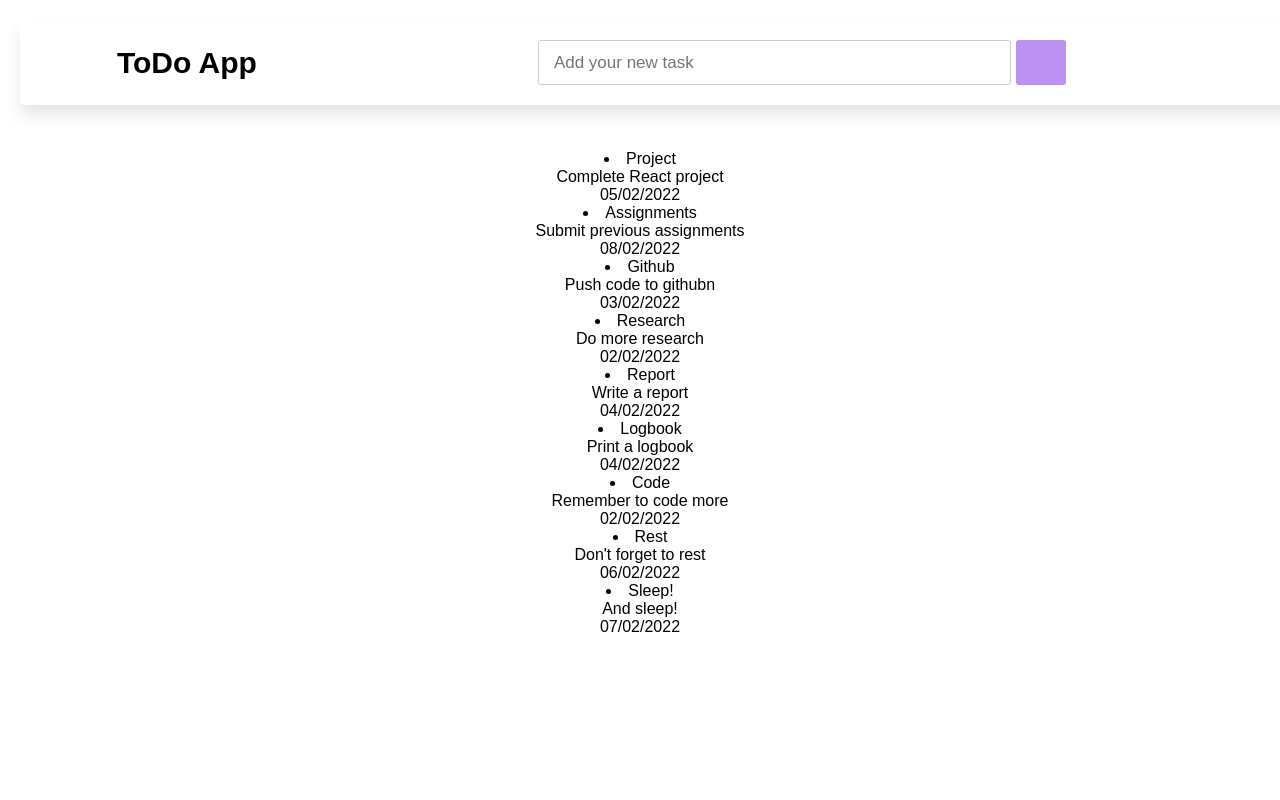
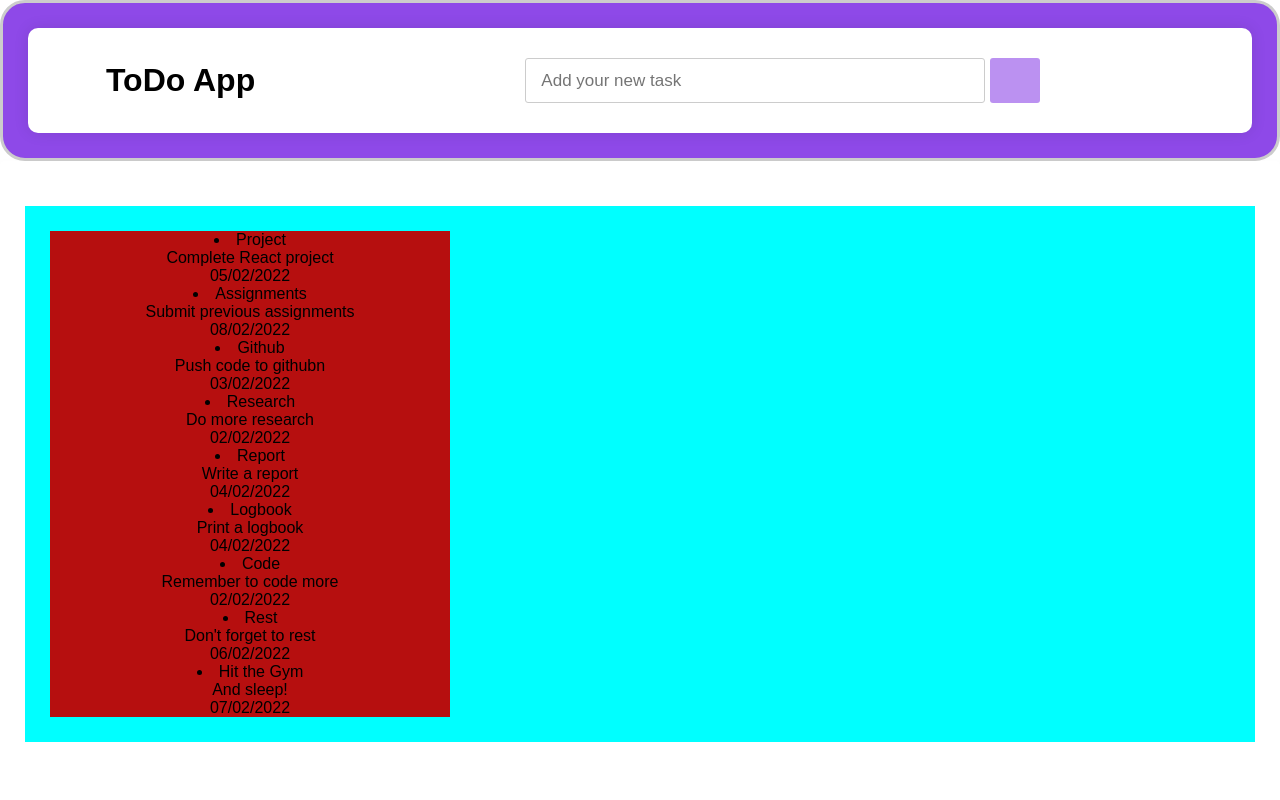
Before and after one commit to samuelkungu/todo-app, a React (Create React App) app: page / in a window 1280 px wide. Shown: the top 800 px of the page. Built offline with nearby package versions, Linux system fonts and the light colour scheme.

Commit message:
Recent Updates

```diff
--- a/src/App.js
+++ b/src/App.js
@@ -1,12 +1,15 @@
 import './App.css';
-import Home from './Components/Home/Home';
-import Taskslist from './Components/Taskslist/Taskslist';
+import './Components/Home.css';
+import ListTasks from './Components/ListTasks';
+import NavBar from './Components/NavBar';
 
 
 function App() {
   return (
     <div className="App">
-     <Taskslist />
+     <NavBar />
+
+     <ListTasks />
 
     </div>
   );
--- a/src/Components/Home/Home.css
+++ b/src/Components/Home.css
@@ -4,61 +4,58 @@
     box-sizing: border-box;
     font-family: sans-serif;
 }
-.header{
+
+.navbar {
+  background-color: #8E49E8;
+  border: 3px solid #ccc;
+  height: 90%;
+  outline: none;
+  border-radius: 25px;
+}
+
+.navbar-header{
   display: flex;
   justify-content: center;
   align-items: center;
+  height: 80%;
+  padding: 10px;
+  margin: 25px;
+  border-radius: 10px;
+  background-color: white;
+  box-shadow: 0px 0px 15px rgba(0,0,0,0.1);
+
+}
+
+.navbar h1{
+width: 30%;
+border-radius: 10px;
+padding: 20px;
+}
+.tasklist{
+  display: flex;
+  justify-content: center;
+  flex-wrap: wrap;
+  flex-direction: column;
   width: 100%;
-  margin: 20px;
-  height: 85px;
+  margin: 20px auto;
   padding: 25px;
-  border-radius: 5px;
-  box-shadow: 0px 10px 15px rgba(0,0,0,0.1);
+
+  background-color: aqua;
 }
 .task{
-  display: flex;
-  background: #f2f2f2;
+  background: #b60f0f;
   max-width: 400px;
-  width: 100%;
-  margin: 30px auto;
-  padding: 25px;
-  border-radius: 5px;
-  box-shadow: 0px 10px 15px rgba(0,0,0,0.1);
-  height: 200px;
 
 }
 .container{
   display: flex;
+  justify-content: center;
   flex-wrap: wrap;
   height: 800px;
   align-content: space-between;
   padding: 25px;
   border-radius: 5px;
   box-shadow: 0px 10px 15px rgba(0,0,0,0.1);
-}
-.one{
-  max-width: 100%;
-  flex: 1;
-  height: 200px;
-  flex-direction: row;
-}
-.two{
-  max-width: 100%;
-  flex: 1;
-  height: 200px;
-  flex-direction: row;
-}
-.three{
-  max-width: 100%;
-  flex: 1;
-  height: 200px;
-  flex-direction: column;
-}
-
-.home h1{
-font-size: 30px;
-font-weight: 600;
-width: 30%;
 }
 
 .inputfield{
@@ -95,10 +92,3 @@ width: 30%;
     pointer-events: none;
     transition: all 0.3s ease;
   }
-
-.home .footer{
-    border-radius: 5px;
-    box-shadow: 0px 10px 15px rgba(0,0,0,0.1);
-    height: 10px;
-
-}
--- a/src/Components/Home/Home.js
+++ /dev/null
@@ -1,37 +0,0 @@
-import React from 'react';
-import './Home.css';
-
-function Home() {
-return (
-<div className='home'>
-    <div className='header'>
-        <h1>ToDo App</h1>
-        <div className='inputfield'>
-        <input type="text" placeholder='Add your new task'></input>
-        <button><i className='fas fa-plus'></i></button>
-        </div>
-    </div>
-    <div className='container'>
-
-        <div className='one'>
-                <li className='task'>Complete React project<span><i className='fas fa-trash'></i></span></li>
-                <li className='task'>Submit previous assignments<span><i className='fas fa-trash'></i></span></li>
-                <li className='task'>Push code to github<span><i className='fas fa-trash'></i></span></li>
-        </div>
-        <div className='two'>
-                <li className='task'>Do more research<span><i className='fas fa-trash'></i></span></li>
-                <li className='task'>Write a report<span><i className='fas fa-trash'></i></span></li>
-                <li className='task'>Print a logbook<span><i className='fas fa-trash'></i></span></li>
-        </div>
-        <div className='three'>
-                <li className='task'>Remember to code more<span><i className='fas fa-trash'></i></span></li>
-                <li className='task'>Don't forget to rest<span><i className='fas fa-trash'></i></span></li>
-                <li className='task'>And sleep!<span><i className='fas fa-trash'></i></span></li>
-        </div>
-
-    </div>
-</div>
-);
-}
-
-export default Home;
--- /dev/null
+++ b/src/Components/ListTasks.js
@@ -0,0 +1,24 @@
+import React, { useState } from 'react';
+import { Tasks } from './Tasks';
+import Task from './Task';
+
+function ListTasks() {
+
+     const [tasks, setTasks] = useState (Tasks);
+
+    return (
+        <div className='container'>
+            <div className='tasklist'>
+                <div className='one'>
+
+                     <Task tasks={tasks} />
+                </div>
+
+            </div>
+        </div>
+
+
+     );
+}
+
+export default ListTasks;
--- /dev/null
+++ b/src/Components/NavBar.js
@@ -0,0 +1,17 @@
+import React from 'react';
+
+function NavBar() {
+    return (
+        <div className='navbar'>
+        <div className='navbar-header'>
+                <h1>ToDo App</h1>
+                    <div className='inputfield'>
+                        <input type="text" placeholder='Add your new task'></input>
+                        <button><i className='fas fa-plus'></i></button>
+                    </div>
+        </div>
+        </div>
+     );
+}
+
+export default NavBar;
--- a/src/Components/Task/Task.js
+++ b/src/Components/Task.js
@@ -2,11 +2,11 @@ import React from 'react';
 
 function Task(props) {
     return (
-        <div>
+        <div className='task'>
               { props.tasks.map((task,index) => {
                     return (
                         <li key={task.id}>
-                            {task.name}
+                            {task.title}
                             <br></br>
                             {task.description}
                             <br></br>
--- /dev/null
+++ b/src/Components/Tasks.js
@@ -0,0 +1,12 @@
+export const Tasks = [
+    { title: "Project",id: 1, description: "Complete React project", date: "05/02/2022" },
+    { title: "Assignments",id: 2, description: "Submit previous assignments", date: "08/02/2022" },
+    { title: "Github",id: 3, description: "Push code to githubn", date: "03/02/2022" },
+    { title: "Research",id: 4, description: "Do more research", date: "02/02/2022" },
+    { title: "Report",id: 5, description: "Write a report", date: "04/02/2022" },
+    { title: "Logbook",id: 6, description: "Print a logbook", date: "04/02/2022" },
+    { title: "Code",id: 7, description: "Remember to code more", date: "02/02/2022" },
+    { title: "Rest",id: 8, description: "Don't forget to rest", date: "06/02/2022" },
+    { title: "Hit the Gym",id: 9, description: "And sleep!", date: "07/02/2022" },
+
+]
--- a/src/Components/Tasks/Tasks.js
+++ /dev/null
@@ -1,12 +0,0 @@
-export const Tasks = [
-    { name: "Project",id: 1, description: "Complete React project", date: "05/02/2022" },
-    { name: "Assignments",id: 2, description: "Submit previous assignments", date: "08/02/2022" },
-    { name: "Github",id: 3, description: "Push code to githubn", date: "03/02/2022" },
-    { name: "Research",id: 4, description: "Do more research", date: "02/02/2022" },
-    { name: "Report",id: 5, description: "Write a report", date: "04/02/2022" },
-    { name: "Logbook",id: 6, description: "Print a logbook", date: "04/02/2022" },
-    { name: "Code",id: 7, description: "Remember to code more", date: "02/02/2022" },
-    { name: "Rest",id: 8, description: "Don't forget to rest", date: "06/02/2022" },
-    { name: "Sleep!",id: 9, description: "And sleep!", date: "07/02/2022" },
-
-]
--- a/src/Components/Taskslist/Taskslist.js
+++ /dev/null
@@ -1,30 +0,0 @@
-import React, { useState } from 'react';
-import { Tasks } from '../Tasks/Tasks';
-import Task from '../Task/Task';
-
-function Taskslist() {
-
-     const [tasks, setTasks] = useState (Tasks);
-    console.log(tasks);
-
-    return (
-        <div className='home'>
-            <div className='header'>
-                <h1>ToDo App</h1>
-                    <div className='inputfield'>
-                        <input type="text" placeholder='Add your new task'></input>
-                        <button><i className='fas fa-plus'></i></button>
-                    </div>
-            </div>
-            <div className='container'>
-                <div className='one'>
-                    <Task tasks={tasks} />
-                    </div>
-            </div>
-        </div>
-
-
-     );
-}
-
-export default Taskslist;
```
Also changed, not shown: src/Components/Task/Task.css (deleted), src/Components/Tasks/Tasks.css (deleted), src/Components/Taskslist/Taskslist.css (deleted).
